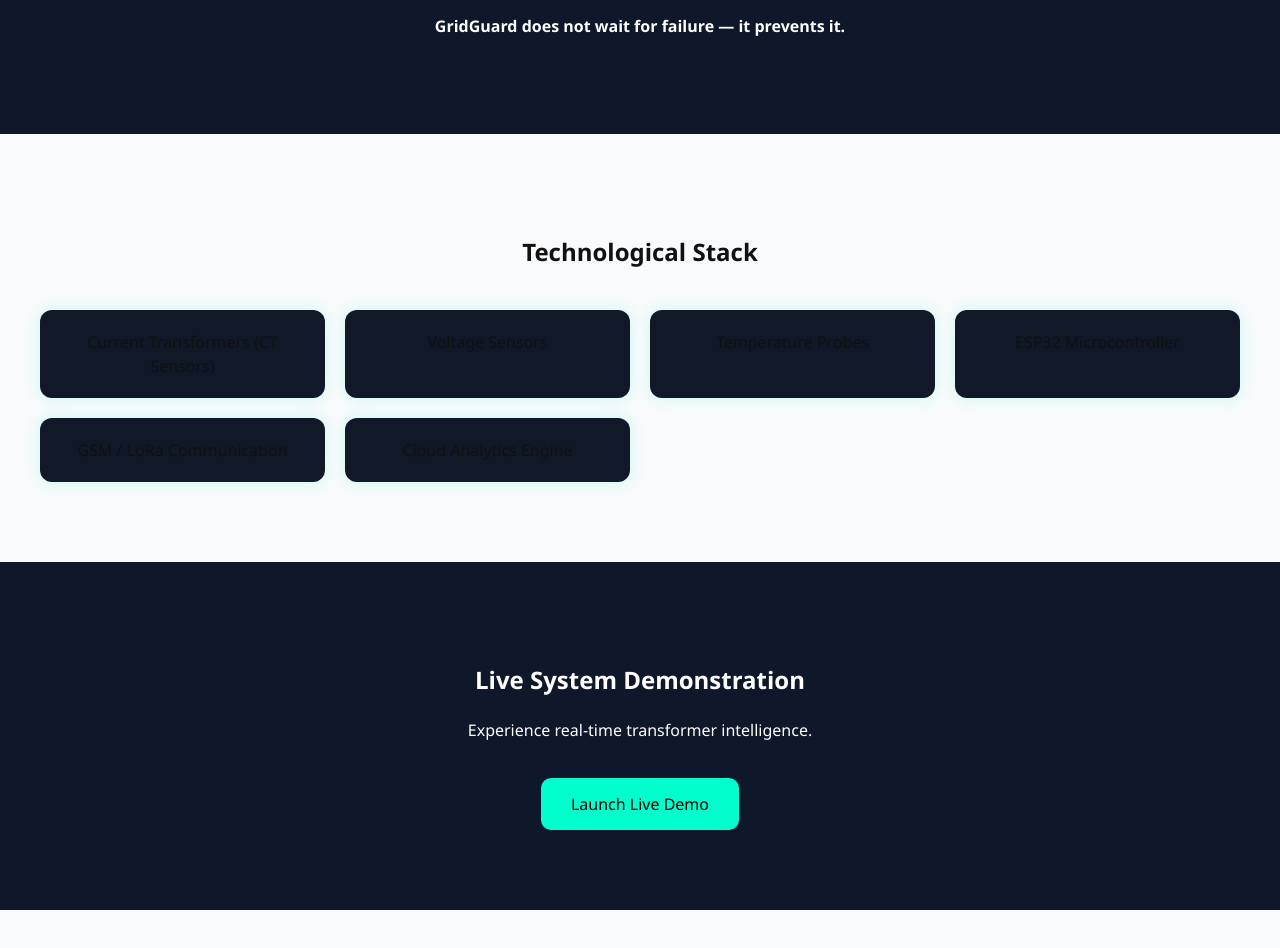
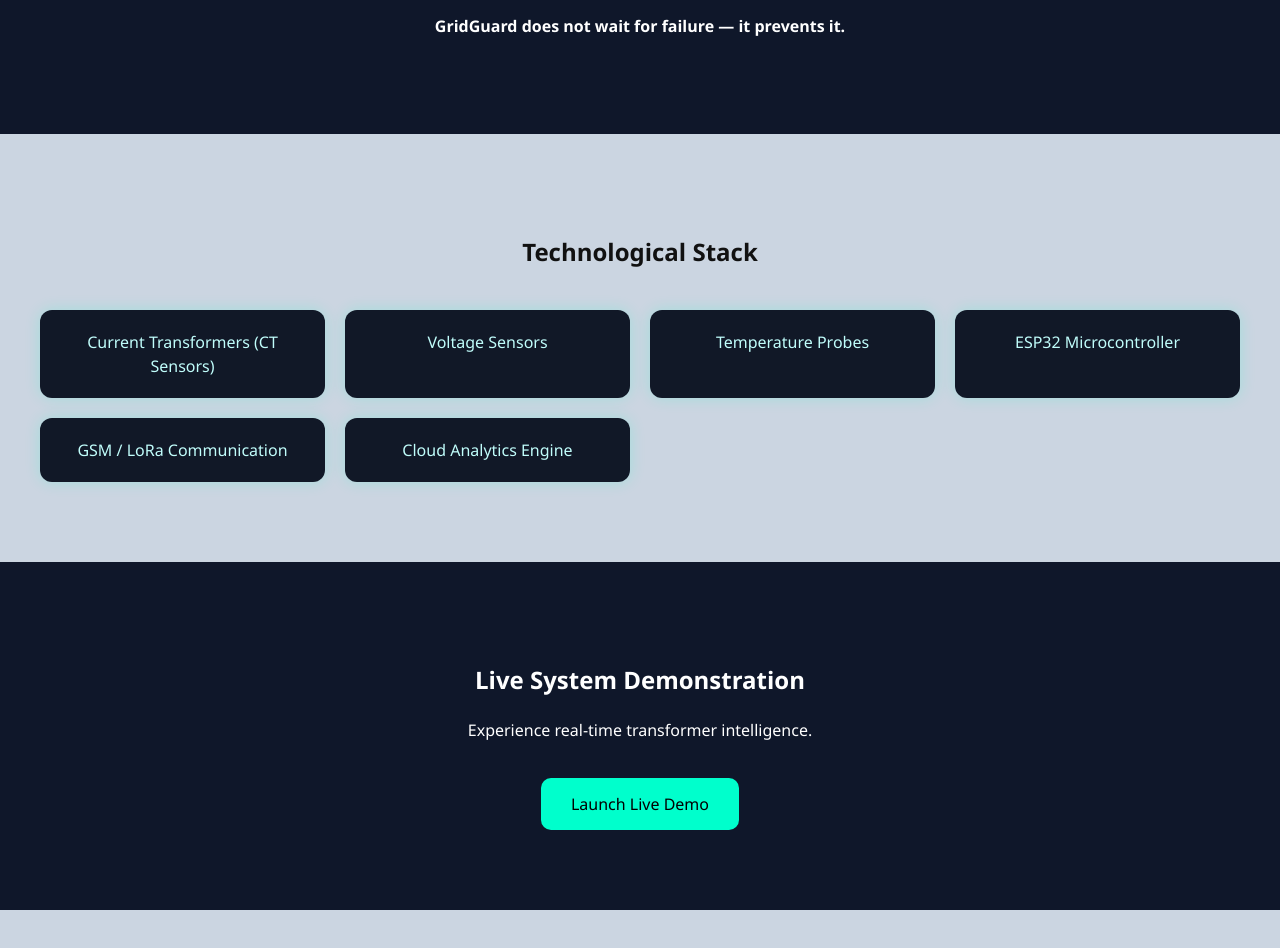
Before and after one commit to Pheniline/GridGuard, a React app in the folder frontend/: page / in a window 1280 px wide. Shown: the part 1840-2788 px from the top of the page. Built offline with nearby package versions, Linux system fonts and the light colour scheme; the HTML template or start-up script is replaced by a standard one.

Commit message:
GridGuard

```diff
--- a/frontend/src/App.css
+++ b/frontend/src/App.css
@@ -207,7 +207,7 @@ body {
 
 /* Alternating Backgrounds */
 .light {
-  background: #f8fafc;
+  background: #cbd5e1;
   color: #111;
 }
 
@@ -242,3 +242,13 @@ body {
   padding: 100px 20px;
   font-style: italic;
 }
+/* TECHNOLOGY STACK CARDS */
+#tech .card {
+  background: #111827; /* dark card background */
+  color: #c0fdfb; /* softer cyan/teal, not too bright */
+  padding: 20px;
+  border-radius: 12px;
+  box-shadow: 0 0 15px rgba(0, 255, 200, 0.2);
+  text-align: center;
+  font-weight: 500;
+}
--- a/frontend/src/pages/Home.jsx
+++ b/frontend/src/pages/Home.jsx
@@ -119,7 +119,7 @@ function Home() {
       <section className="section light slide-section">
         <h2>System Architecture</h2>
         <img
-          src="/system-diagram.png"
+          src="images/system-diagram.png"
           alt="GridGuard System Architecture"
           className="architecture-img"
         />
```
Also changed, not shown: frontend/public/images/system-diagram.png (added).
